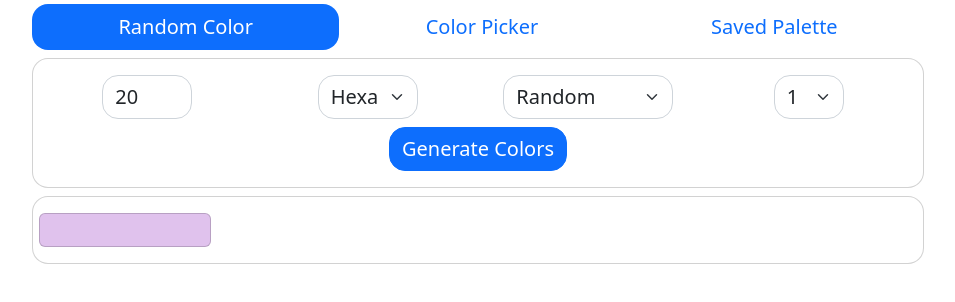
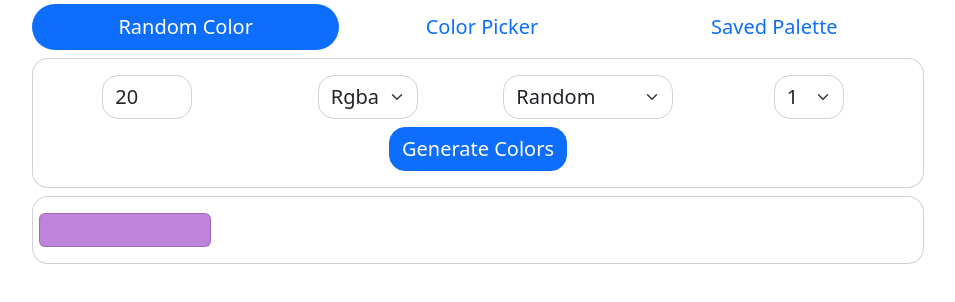
Before and after one commit to franciscoJefersonDev/github-qk28xs, a website: page index.html in a window 1280 px wide. Shown: the whole page, without its empty margins (162-1117 px from the left). Drawn offline with nearby package versions, Linux system fonts and the light colour scheme; a script that the page names is missing.

Commit message:
2 files modified

```diff
--- a/index.html
+++ b/index.html
@@ -18,9 +18,9 @@
     <ul class="nav nav-pills nav-fill">
       <li class="nav-item">
         <a
-          class="nav-link active rounded-4"
+          class="nav-link active rounded-pill"
           aria-current="page"
-          href="./index.html"
+          href="/#/"
           >Random Color</a
         >
       </li>
@@ -54,8 +54,8 @@
               id="format"
               style="width: 100px"
             >
-              <option value="hex" selected>Hexa</option>
-              <option value="rgba">Rgba</option>
+              <option value="hex" >Hexa</option>
+              <option value="rgba" selected>Rgba</option>
               <option value="hsla">Hsla</option>
             </select>
           </div>
--- a/main.js
+++ b/main.js
@@ -5,7 +5,7 @@ const alpha = document.querySelector('#alpha');
 let colors = [];
 let config = {
   count: 20,
-  format: 'hex',
+  format: 'rgba',
   hue: 'random',
   alpha: '1',
 };
@@ -22,6 +22,7 @@ hue.addEventListener('change', (event) => {
 });
 alpha.addEventListener('change', (event) => {
   config.alpha = event.target.value;
+  console.log(event.target.value)
 });
 document
   .querySelector('[data-click="generateColors"]')
@@ -38,6 +39,7 @@ const generateColors = () => {
     count: config.count,
     hue: config.hue,
     format: 'rgba',
+    alpha: config.alpha,
   });
   colors.forEach((color) => {
     const col = document.createElement('div');
```
